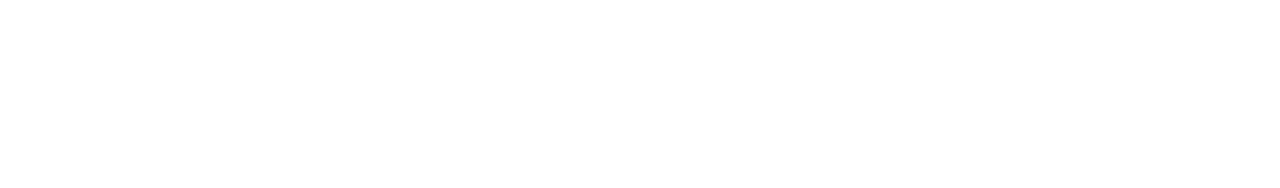
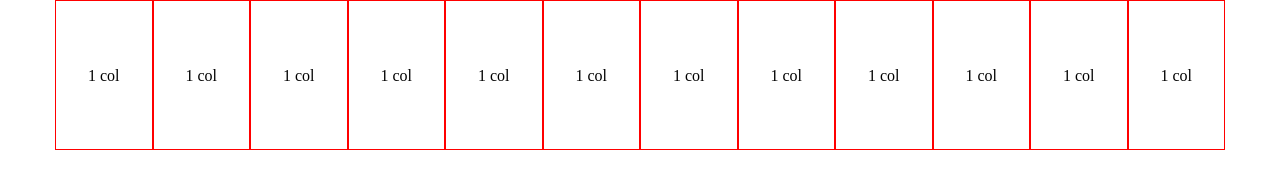
Before and after one commit to maregaale/html-css-12bool, a plain HTML site: page index.html in a window 1280 px wide. Drawn offline with Linux system fonts and the light colour scheme.

Commit message:
aggiunte prime 12 colonne nell'html con proprietà di debug
aggiunto allineamento testo delle colonne in style.css

```diff
--- a/css/style.css
+++ b/css/style.css
@@ -0,0 +1,4 @@
+[class*='col-'] {
+  line-height: 150px;
+  text-align: center;
+}
--- a/index.html
+++ b/index.html
@@ -16,6 +16,51 @@
     <title>12bool</title>
   </head>
   <body>
+    <header>
+      <div class="container debug">
+        <div class="col-1">
+          1 col
+        </div>
+        <div class="col-1">
+          1 col
+        </div>
+        <div class="col-1">
+          1 col
+        </div>
+        <div class="col-1">
+          1 col
+        </div>
+        <div class="col-1">
+          1 col
+        </div>
+        <div class="col-1">
+          1 col
+        </div>
+        <div class="col-1">
+          1 col
+        </div>
+        <div class="col-1">
+          1 col
+        </div>
+        <div class="col-1">
+          1 col
+        </div>
+        <div class="col-1">
+          1 col
+        </div>
+        <div class="col-1">
+          1 col
+        </div>
+        <div class="col-1">
+          1 col
+        </div>
+      </div>
+    </header>
+    <main>
 
+    </main>
+    <footer>
+
+    </footer>
   </body>
 </html>
```
